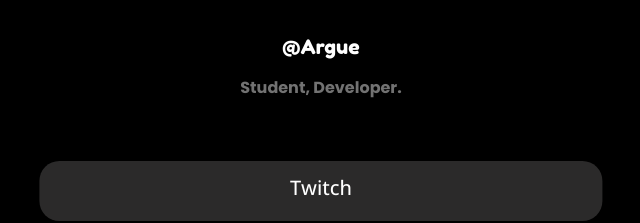
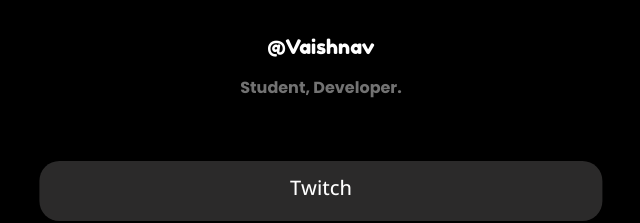
Before and after one commit to Arguee/LinkTree-Website, a plain HTML site: page index.html in a window 1280 px wide. Shown: the part 193-416 px from the top of the page, 319-959 px from the left. Drawn offline with nearby package versions, Linux system fonts and the light colour scheme.

Commit message:
updated name

```diff
--- a/index.html
+++ b/index.html
@@ -5,7 +5,7 @@
     <meta http-equiv="X-UA-Compatible" content="IE=edge">
     <meta name="viewport" content="width=device-width, initial-scale=1.0, user-scalable=0">
     <link rel="stylesheet" href="style/style.css">
-    <title>@Argue | LinkTree</title>
+    <title>@Vaishnav | LinkTree</title>
 
     <meta name="description" content="Argue's Social Media Links. LinkTree Website.">
     <meta name="keywords" content="Argue, CSS, HTML, Discord, Discordbot, Argue Website">
@@ -34,7 +34,7 @@
 
     <div class="name">
         <!-- Text / Name  -->
-        @Argue
+        @Vaishnav
     </div>
 
     <div class="info">
```
